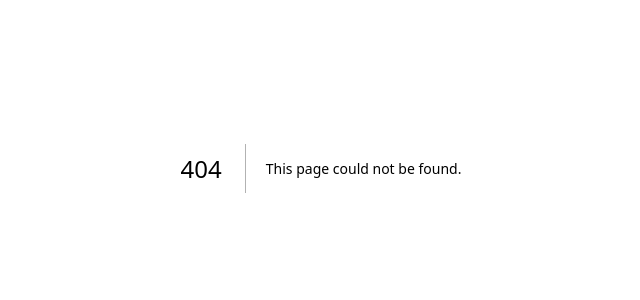
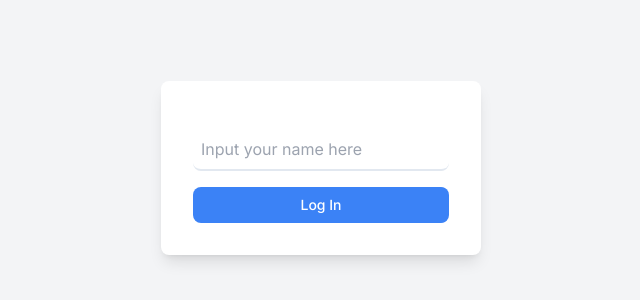
Before and after one commit to Akinolaaa/chat-app, a Next.js app in the folder client/: page /login in a window 1280 px wide. Before the commit this address had no page. Shown: the part 232-532 px from the top of the page, without its empty margins (319-959 px from the left). Built offline with nearby package versions, Linux system fonts and the light colour scheme.

Commit message:
Timestamp and Log in page

```diff
--- /dev/null
+++ b/client/src/app/login/page.tsx
@@ -0,0 +1,37 @@
+"use client";
+
+import { useRouter } from "next/navigation";
+import { Button } from "@/components/ui/button";
+
+export default function LogIn() {
+  const router = useRouter();
+
+  const handleClick = (e: any) => {
+    e.preventDefault();
+    router.push("/");
+  };
+
+  return (
+    <main className="flex flex-col items-center justify-center min-h-screen bg-gray-100">
+      <div className="w-full max-w-xs p-8 bg-white rounded-lg shadow-lg">
+        <form className="flex flex-col space-y-4">
+          <label className="sr-only">Name</label>
+          <input
+            id="nameInput"
+            className="rounded-lg h-auto border-b-2 min-h-8 p-2"
+            placeholder="Input your name here"
+            maxLength={20}
+          ></input>
+
+          <Button
+            onClick={handleClick}
+            type="submit"
+            className="h-full min-w-min w-full bg-blue-500 text-white rounded-lg py-2 hover:bg-blue-600 transition duration-200"
+          >
+            Log In
+          </Button>
+        </form>
+      </div>
+    </main>
+  );
+}
--- a/client/src/app/page.tsx
+++ b/client/src/app/page.tsx
@@ -8,7 +8,6 @@ import useSocket from "@/hooks/useSocket";
 
 // const CONNECTION_COUNT_UPDATED_CHANNEL = "chat:connection-count-updated"; // channel cos we are gonna be subscribing and publishing to it
 const NEW_MESSAGE_CHANNEL = "chat:new-message";
-
 
 export default function Home() {
   const socket = useSocket();
@@ -31,14 +30,17 @@ export default function Home() {
 
     socket?.emit(NEW_MESSAGE_CHANNEL, { message: newMessage });
 
-    setNewMessage("")
+    setNewMessage("");
   };
 
   return (
     <main className="relative flex flex-col w-full min-h-[50vw] max-h-screen max-w-3xl mx-auto">
-      <h1> Talk to a Random Person Online</h1>
+      <h1 className="py-2"> Talk to a Random Person Online</h1>
       <div className="flex flex-col h-full gap-2 overflow-y-scroll">
-        {messages && messages.map((message: Message) => <ChatBubble key={ message.id } message={ message }/>)}
+        {messages &&
+          messages.map((message: Message) => (
+            <ChatBubble key={message.id} message={message} />
+          ))}
       </div>
       <form
         onSubmit={handleSubmit}
--- a/client/src/components/chatbubble.tsx
+++ b/client/src/components/chatbubble.tsx
@@ -3,17 +3,24 @@ import type { Message } from "@/types";
 
 type ChatBubbleProps = {
   message: Message;
-}
+};
 
 const ChatBubble = (props: ChatBubbleProps) => {
   const { message } = props;
 
+  const TimeStamp = (timestamp: string) => {
+    const date = new Date(timestamp);
+    const hours = date.getHours().toString().padStart(2, "0");
+    const minutes = date.getMinutes().toString().padStart(2, "0");
+    return `${hours}:${minutes}`;
+  };
+
   return (
-    <div className="flex flex-col gap-1 relative border-blue-400 border-2 bg-gray-300 border-none min-w-fit py-2 px-4 rounded-bl-2xl rounded-tr-2xl rounded-br-2xl">
-      <p className="pb-2">{ message.message }</p>
-      <div className="absolute right-4 bottom-1 w-fit">
-        <p className="text-xs">{ message.createdAt }</p>
-      </div>
+    <div className="flex gap-2 border-blue-400 border-2 bg-gray-300 border-none w-3/4 max-w-fit pt-1 pb-2 pl-2 pr-2 rounded-bl-2xl rounded-tr-2xl rounded-br-2xl">
+      <p className="pb-2 w-fit max-w-5/6">{message.message}</p>
+      <p className="text-xs max-w-1/6 w-fit flex items-end">
+        {TimeStamp(message.createdAt)}
+      </p>
     </div>
   );
 };
```
